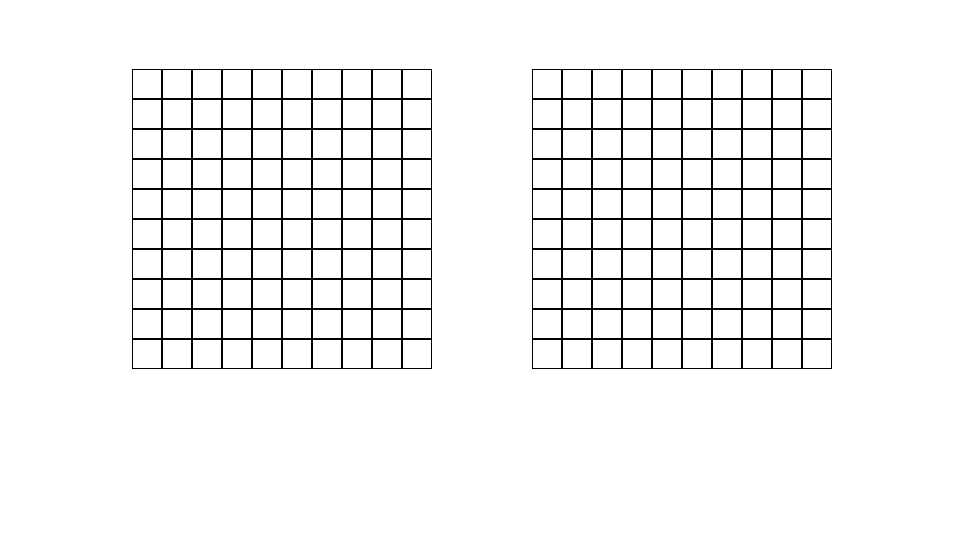
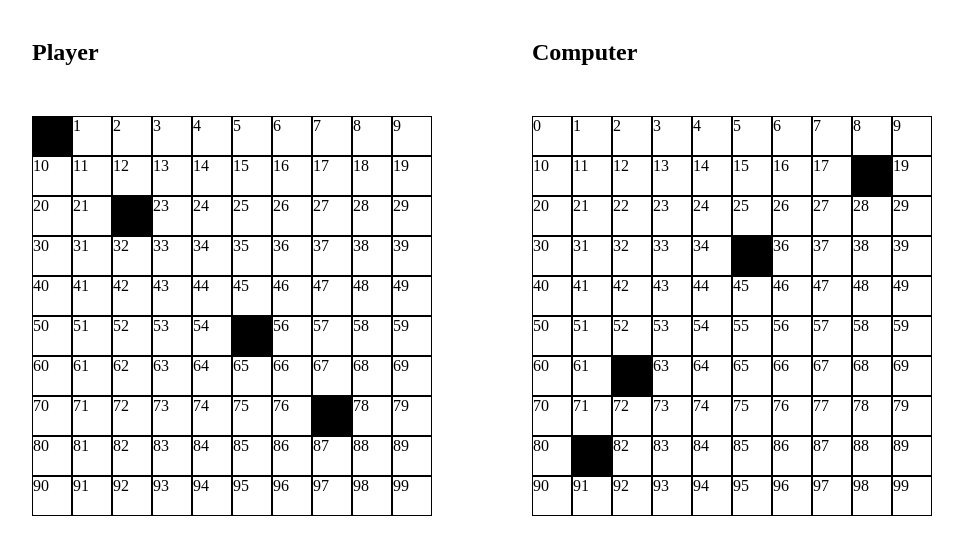
Before and after one commit to anthony-roncal/battleship, a website built with webpack: page src/index.html in a window 1280 px wide. Shown: the part 111-666 px from the top of the page, without its empty margins (158-1121 px from the left). Built offline with nearby package versions, Linux system fonts and the light colour scheme.

Commit message:
add ships and mark them on grid during init

```diff
--- /dev/null
+++ b/src/displayController.js
@@ -0,0 +1,35 @@
+export default function displayController(playerGameboard, computerGameboard) {
+
+    (function init() {
+        // init grids
+        const playerGrid = document.querySelector('.player-grid');
+        const computerGrid = document.querySelector('.computer-grid');
+
+        for (let i = 0; i < 100; i++) {
+            let square = document.createElement('div');
+            let squareC = document.createElement('div');
+            square.setAttribute('style', `width: 40px; height: 40px; border: solid 1px black; box-sizing: border-box;`);
+            square.classList.add("square");
+            square.textContent = i;
+            squareC.setAttribute('style', `width: 40px; height: 40px; border: solid 1px black; box-sizing: border-box;`);
+            squareC.classList.add("square");
+            squareC.textContent = i;
+            playerGrid.appendChild(square);
+            computerGrid.appendChild(squareC);
+        }
+
+        // mark ship locations
+        playerGameboard.ships.forEach(ship => {
+            let shipIndex = (ship.y * 10) + ship.x;
+            playerGrid.children[shipIndex].classList.add('ship');
+        })
+        computerGameboard.ships.forEach(ship => {
+            let shipIndex = (ship.y * 10) + ship.x;
+            computerGrid.children[shipIndex].classList.add('ship');
+        })
+
+    })();
+
+    return {
+    }
+};
--- a/src/index.html
+++ b/src/index.html
@@ -3,12 +3,18 @@
   <head>
     <meta charset="utf-8">
     <title>Development</title>
-  <meta name="viewport" content="width=device-width, initial-scale=1"><script defer src="/runtime.bundle.js"></script><script defer src="/index.bundle.js"></script></head>
+  <meta name="viewport" content="width=device-width, initial-scale=1"></head>
   <body>
     <h1>Battleship</h1>
     <div class="container">
-      <div class="player-grid"></div>
-      <div class="computer-grid"></div>
+      <div>
+        <h2>Player</h2>
+        <div class="player-grid"></div>
+      </div>
+      <div>
+        <h2>Computer</h2>
+        <div class="computer-grid"></div>
+      </div>
     </div>
   </body>
 </html>
--- a/src/index.js
+++ b/src/index.js
@@ -1,24 +1,17 @@
 import './style.css';
+import displayController from './displayController';
+import Gameboard from './Gameboard';
 
-let size = 10;
-let side = 300/size;
-const playerGrid = document.querySelector('.player-grid');
-const computerGrid = document.querySelector('.computer-grid');
+const playerGameboard = Gameboard();
+playerGameboard.placeShip(0,0,0,0);
+playerGameboard.placeShip(2,2,2,2);
+playerGameboard.placeShip(5,5,5,5);
+playerGameboard.placeShip(7,7,7,7);
 
-function createGrid(size, div){
-    // remove any other elements before generating grids
-    Array.from(div.children).forEach(child => {
-        div.removeChild(child);
-    })
-    // generate grid
-    for (let i = 0; i < Math.pow(size, 2); i++) {
-        let square = document.createElement('div');
-        side = 300/size;
-        square.setAttribute('style', `width: ${side}px; height: ${side}px; border: solid 1px black; box-sizing: border-box;`);
-        square.classList.add("square");
-        div.appendChild(square);
-    }
-}
+const computerGameboard = Gameboard();
+computerGameboard.placeShip(8,1,8,1);
+computerGameboard.placeShip(5,3,5,3);
+computerGameboard.placeShip(2,6,2,6);
+computerGameboard.placeShip(1,8,1,8);
 
-createGrid(size, playerGrid);
-createGrid(size, computerGrid);
+const display = displayController(playerGameboard, computerGameboard);
--- a/src/style.css
+++ b/src/style.css
@@ -13,8 +13,12 @@ body {
 .player-grid,
 .computer-grid {
     margin-top: 50px;
-    max-width: 300px;
-    max-height: 300px;
+    max-width: 400px;
+    max-height: 400px;
     display: flex;
     flex-wrap: wrap;
 }
+
+.ship {
+    background-color: black;
+}
```
Also changed, not shown: dist/index.bundle.js, dist/index.html.
